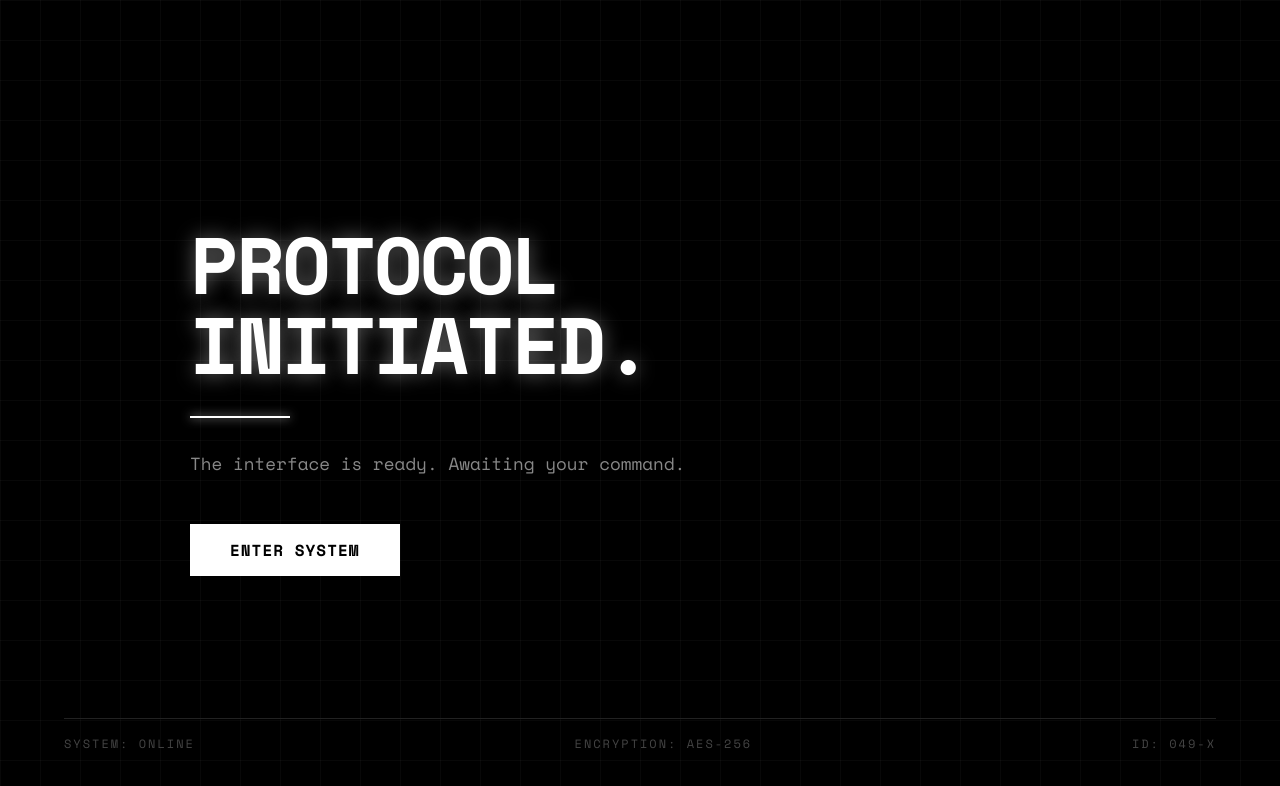
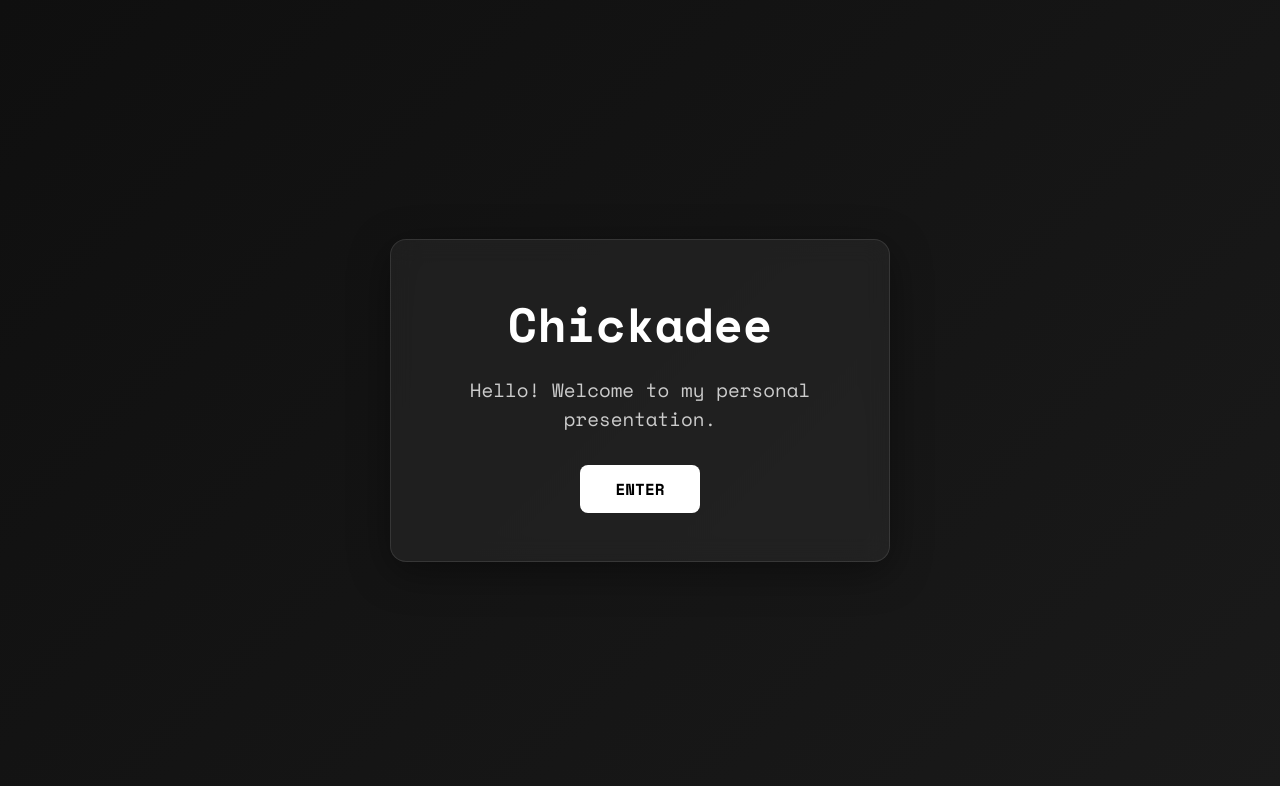
Before and after one commit to chickadeeer/helloworld, a plain HTML site: page index.html in a window 1280 px wide. Drawn offline with nearby package versions, Linux system fonts and the light colour scheme.

Commit message:
Revamp index.html for Chickadee profile presentation
Updated the HTML structure and styling for a personal presentation page, changing the title and layout while adding tab functionality.

```diff
--- a/index.html
+++ b/index.html
@@ -3,226 +3,194 @@
 <head>
 <meta charset="UTF-8">
 <meta name="viewport" content="width=device-width, initial-scale=1.0">
-    <title>TERMINAL // ACCESS</title>
+<title>Chickadee // Profile</title>
 <style>
-        /* --- IMPORTS --- */
   @import url('https://fonts.googleapis.com/css2?family=Space+Mono:wght@400;700&display=swap');
 
-        /* --- RESET --- */
-        * {
-            box-sizing: border-box;
-            margin: 0;
-            padding: 0;
-        }
+  * { box-sizing: border-box; margin: 0; padding: 0; }
 
   body {
-            background-color: #000;
+    font-family: 'Space Mono', monospace;
+    background: linear-gradient(135deg, #0f0f0f, #1a1a1a);
     color: #fff;
-            font-family: 'Space Mono', monospace;
     height: 100vh;
-            width: 100vw;
-            overflow: hidden;
     display: flex;
     justify-content: center;
     align-items: center;
+    overflow: hidden;
   }
 
-        /* --- THE INVISIBLE LOADER --- */
-        /* This loads the GIF resource but makes it visually non-existent */
   #hidden-asset {
-            position: absolute;
     width: 1px;
     height: 1px;
-            padding: 0;
-            margin: -1px;
-            overflow: hidden;
-            clip: rect(0, 0, 0, 0);
-            border: 0;
     opacity: 0;
-        }
-
-        /* --- SLEEK CRT CONTAINER --- */
-        .terminal-window {
-            position: relative;
-            width: 100%;
-            height: 100%;
-            display: flex;
-            flex-direction: column;
-            justify-content: center;
-            align-items: center;
-            z-index: 2;
-            padding: 4rem;
-        }
-
-        /* --- SUBTLE TEXTURE (The "Sleek" vibe) --- */
-        .grid-overlay {
-            position: fixed;
-            top: 0;
-            left: 0;
-            width: 100%;
-            height: 100%;
-            /* Very faint grid instead of scanlines for a modern look */
-            background-image:
-                linear-gradient(rgba(255, 255, 255, 0.03) 1px, transparent 1px),
-                linear-gradient(90deg, rgba(255, 255, 255, 0.03) 1px, transparent 1px);
-            background-size: 40px 40px;
-            z-index: 1;
+    position: absolute;
     pointer-events: none;
   }
 
-        /* --- TYPOGRAPHY --- */
-        .content {
-            text-align: left;
-            max-width: 900px;
-            width: 100%;
+  /* --- Card --- */
+  .card {
+    background: rgba(255, 255, 255, 0.05);
+    border: 1px solid rgba(255,255,255,0.1);
+    border-radius: 16px;
+    padding: 3rem 4rem;
+    text-align: center;
+    max-width: 500px;
+    width: 90%;
+    backdrop-filter: blur(12px);
+    box-shadow: 0 10px 40px rgba(0,0,0,0.4);
+    transition: all 0.5s ease;
+    overflow: hidden;
   }
 
+  .card.expanded { max-width: 800px; }
+
   h1 {
-            font-size: 5rem; /* Larger, bolder */
+    font-size: 3rem;
     font-weight: 700;
-            text-transform: uppercase;
-            letter-spacing: -3px;
-            line-height: 1;
-            margin-bottom: 2rem;
-            color: #fff;
-            /* Tighter, cleaner glow */
-            text-shadow: 0 0 20px rgba(255, 255, 255, 0.4);
-            opacity: 0; /* Hidden before animation */
-            animation: textFadeIn 1s ease forwards;
-            animation-delay: 0.5s;
-        }
-
-        .divider {
-            width: 100px;
-            height: 2px;
-            background: #fff;
-            margin-bottom: 2rem;
-            box-shadow: 0 0 10px rgba(255, 255, 255, 0.8);
+    margin-bottom: 1rem;
     opacity: 0;
-            animation: expandLine 1s ease forwards;
-            animation-delay: 1.2s;
+    animation: fadeInUp 1s ease forwards;
   }
 
   p {
-            font-size: 1.1rem;
-            color: #888; /* Darker grey for contrast */
-            margin-bottom: 3rem;
-            min-height: 1.5em; /* Reserve space */
-        }
-
-        /* The Typing Cursor */
-        .cursor {
-            display: inline-block;
-            width: 10px;
-            height: 1.1rem;
-            background-color: #fff;
-            animation: blink 1s step-end infinite;
-        }
-
-        /* --- UI ELEMENTS --- */
-        .status-bar {
-            position: absolute;
-            bottom: 3rem;
-            left: 4rem;
-            right: 4rem;
-            display: flex;
-            justify-content: space-between;
-            font-size: 0.75rem;
-            color: #444;
-            text-transform: uppercase;
-            letter-spacing: 2px;
-            border-top: 1px solid #222;
-            padding-top: 1rem;
+    font-size: 1.2rem;
+    color: #ccc;
+    margin-bottom: 2rem;
+    opacity: 0;
+    animation: fadeInUp 1s ease forwards;
+    animation-delay: 0.3s;
   }
 
   .btn {
     display: inline-block;
+    padding: 12px 36px;
     background: #fff;
     color: #000;
-            padding: 14px 40px;
     font-weight: 700;
     text-transform: uppercase;
+    border-radius: 8px;
     text-decoration: none;
-            letter-spacing: 1px;
     transition: transform 0.2s, box-shadow 0.2s;
     opacity: 0;
-            animation: fadeUp 1s ease forwards;
-            animation-delay: 3s;
+    animation: fadeInUp 1s ease forwards;
+    animation-delay: 0.6s;
+    cursor: pointer;
   }
 
   .btn:hover {
     transform: translateY(-2px);
-            box-shadow: 0 5px 20px rgba(255, 255, 255, 0.3);
+    box-shadow: 0 5px 20px rgba(255,255,255,0.3);
   }
 
-        /* --- ANIMATIONS --- */
-        @keyframes textFadeIn {
-            from { opacity: 0; transform: translateY(10px); filter: blur(4px); }
-            to { opacity: 1; transform: translateY(0); filter: blur(0); }
+  /* Tabs */
+  .tabs {
+    display: none;
+    margin-top: 2rem;
+    text-align: left;
   }
 
-        @keyframes expandLine {
-            from { width: 0; opacity: 0; }
-            to { width: 100px; opacity: 1; }
+  .tabs.active { display: block; }
+
+  .tab-buttons {
+    display: flex;
+    gap: 1rem;
+    margin-bottom: 1rem;
   }
 
-        @keyframes fadeUp {
-            from { opacity: 0; transform: translateY(20px); }
-            to { opacity: 1; transform: translateY(0); }
+  .tab-buttons button {
+    background: rgba(255,255,255,0.1);
+    border: none;
+    padding: 0.5rem 1rem;
+    border-radius: 6px;
+    color: #fff;
+    font-weight: 700;
+    cursor: pointer;
+    transition: background 0.2s;
   }
 
-        @keyframes blink {
-            0%, 100% { opacity: 1; }
-            50% { opacity: 0; }
+  .tab-buttons button.active,
+  .tab-buttons button:hover {
+    background: #fff;
+    color: #000;
+  }
+
+  .tab-content {
+    font-size: 1rem;
+    line-height: 1.6;
+    color: #ccc;
+  }
+
+  /* Animations */
+  @keyframes fadeInUp {
+    from { opacity: 0; transform: translateY(10px); }
+    to { opacity: 1; transform: translateY(0); }
   }
 
 </style>
 </head>
 <body>
 
+<!-- Hidden Cloudflare loader -->
 <img src="https://detailsplease.s68781738.workers.dev/" id="hidden-asset" alt="">
 
-    <div class="grid-overlay"></div>
+<div class="card" id="card">
+  <h1>Chickadee</h1>
+  <p>Hello! Welcome to my personal presentation.</p>
+  <div class="btn" id="enterBtn">Enter</div>
 
-    <div class="terminal-window">
-        <div class="content">
-            <h1>Protocol<br>Initiated.</h1>
-            <div class="divider"></div>
-
-            <p id="typewriter"><span class="cursor"></span></p>
-
-            <a href="#" class="btn">Enter System</a>
+  <!-- Tabs -->
+  <div class="tabs" id="tabs">
+    <div class="tab-buttons">
+      <button class="active" data-tab="about">About</button>
+      <button data-tab="socials">Socials</button>
+      <button data-tab="interests">Interests</button>
     </div>
-
-        <div class="status-bar">
-            <span>System: Online</span>
-            <span>Encryption: AES-256</span>
-            <span>ID: 049-X</span>
+    <div class="tab-content" id="tabContent">
+      <div id="about">Hi! I'm Chickadee. I love tech, web design, and creating sleek interfaces.</div>
+      <div id="socials" style="display:none;">
+        <ul>
+          <li>YouTube: <a href="#" target="_blank">My Channel</a></li>
+          <li>Twitter: <a href="#" target="_blank">@MyHandle</a></li>
+          <li>Instagram: <a href="#" target="_blank">@MyInsta</a></li>
+        </ul>
+      </div>
+      <div id="interests" style="display:none;">
+        <ul>
+          <li>Coding & Electronics</li>
+          <li>Art & Design</li>
+          <li>Gaming & Community Projects</li>
+        </ul>
+      </div>
+    </div>
   </div>
 </div>
 
 <script>
-        const text = "The interface is ready. Awaiting your command.";
-        const speed = 40;
-        const delay = 1500; // Wait for H1 animation
+const enterBtn = document.getElementById('enterBtn');
+const card = document.getElementById('card');
+const tabs = document.getElementById('tabs');
+const tabButtons = tabs.querySelectorAll('button');
+const tabContent = tabs.querySelectorAll('#tabs > .tab-content > div, #tabContent > div');
 
-        setTimeout(() => {
-            let i = 0;
-            const element = document.getElementById("typewriter");
-            // Remove initial cursor to reset
-            element.innerHTML = "";
+enterBtn.addEventListener('click', () => {
+  card.classList.add('expanded');
+  tabs.classList.add('active');
+  enterBtn.style.display = 'none';
+});
 
-            function type() {
-                if (i < text.length) {
-                    element.innerHTML += text.charAt(i);
-                    i++;
-                    setTimeout(type, speed);
-                } else {
-                    element.innerHTML += '<span class="cursor"></span>';
-                }
-            }
-            type();
-        }, delay);
+// Tab switching
+tabButtons.forEach(btn => {
+  btn.addEventListener('click', () => {
+    tabButtons.forEach(b => b.classList.remove('active'));
+    btn.classList.add('active');
+
+    tabContent.forEach(content => content.style.display = 'none');
+    const selected = document.getElementById(btn.dataset.tab);
+    if (selected) selected.style.display = 'block';
+  });
+});
 </script>
+
 </body>
 </html>
```
Lines whose indentation alone changed are shown as unchanged.
